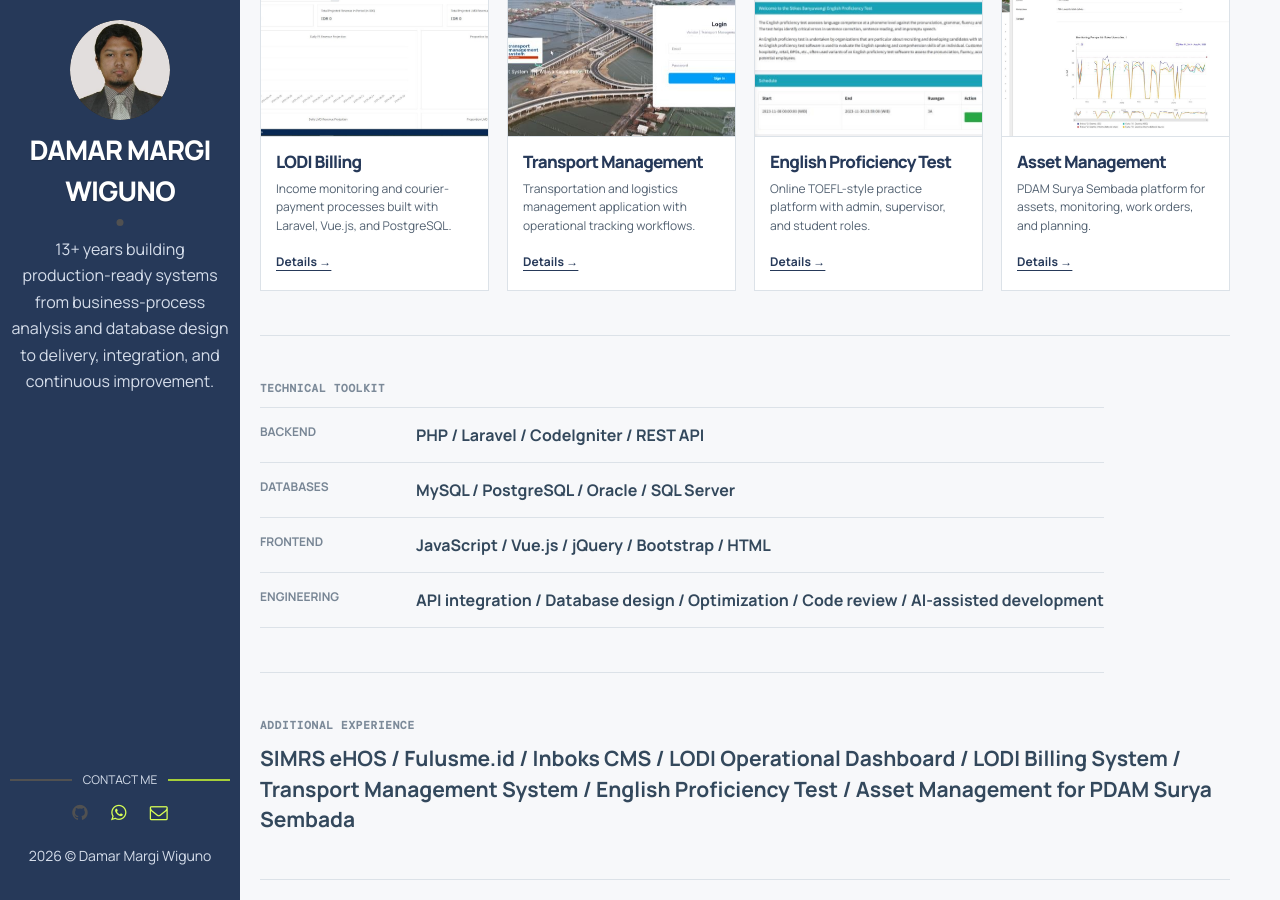
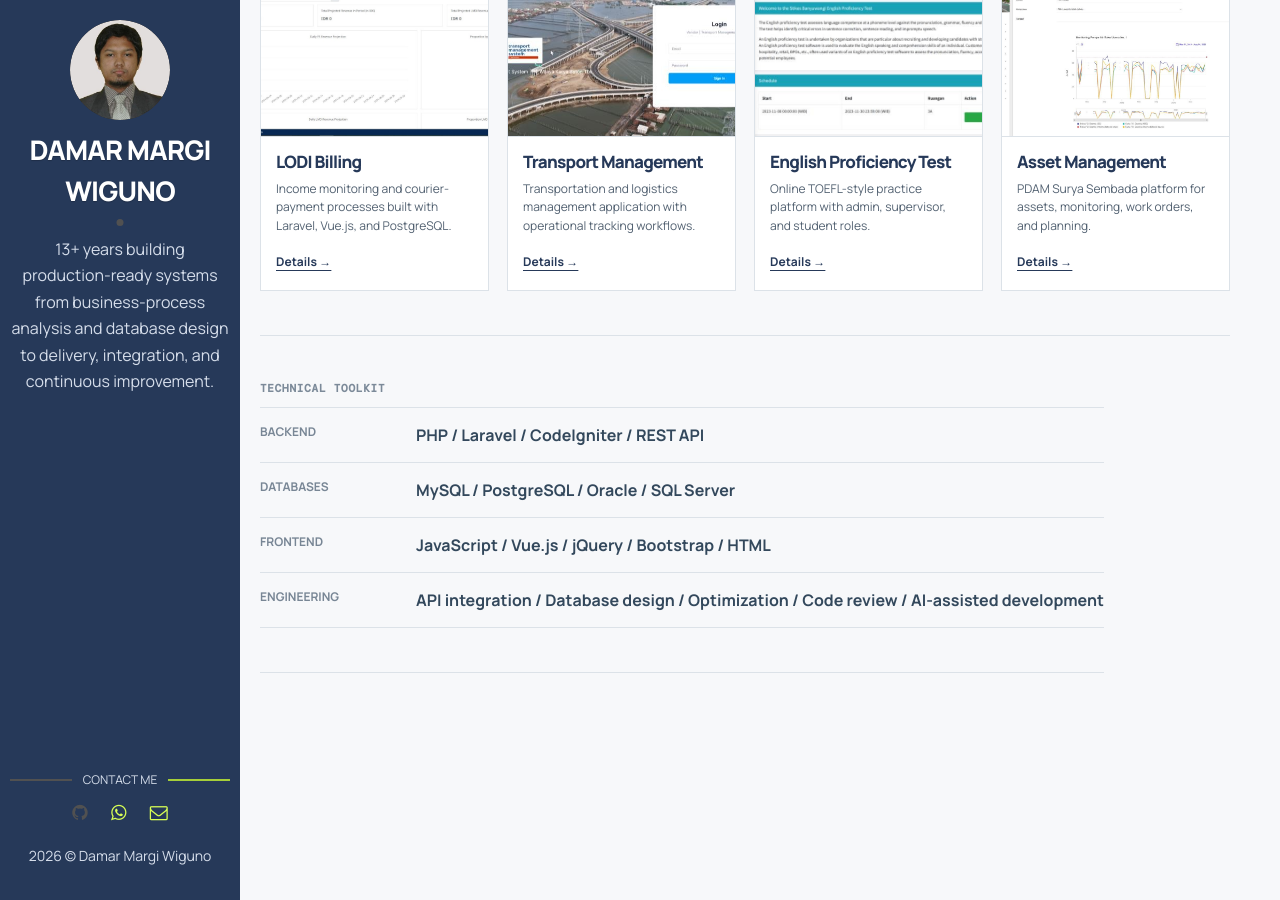
Before and after one commit to seadramon/seadramon.github.io, a Jekyll site: the page built from index.html, in a window 1280 px wide and 900 px high, scrolled down 2331 px. Built offline with Jekyll 4.4.1, drawn with Linux system fonts in a browser that asks for light colours.

Commit message:
Remove duplicate additional experience list

```diff
--- a/index.html
+++ b/index.html
@@ -45,8 +45,3 @@ description: Selected work by Damar Margi Wiguno, Software Developer.
     <div><dt>Engineering</dt><dd>API integration / Database design / Optimization / Code review / AI-assisted development</dd></div>
   </dl>
 </section>
-
-<section class="portfolio-section more-work">
-  <p class="section-label">Additional experience</p>
-  <p>SIMRS eHOS / Fulusme.id / Inboks CMS / LODI Operational Dashboard / LODI Billing System / Transport Management System / English Proficiency Test / Asset Management for PDAM Surya Sembada</p>
-</section>
```
